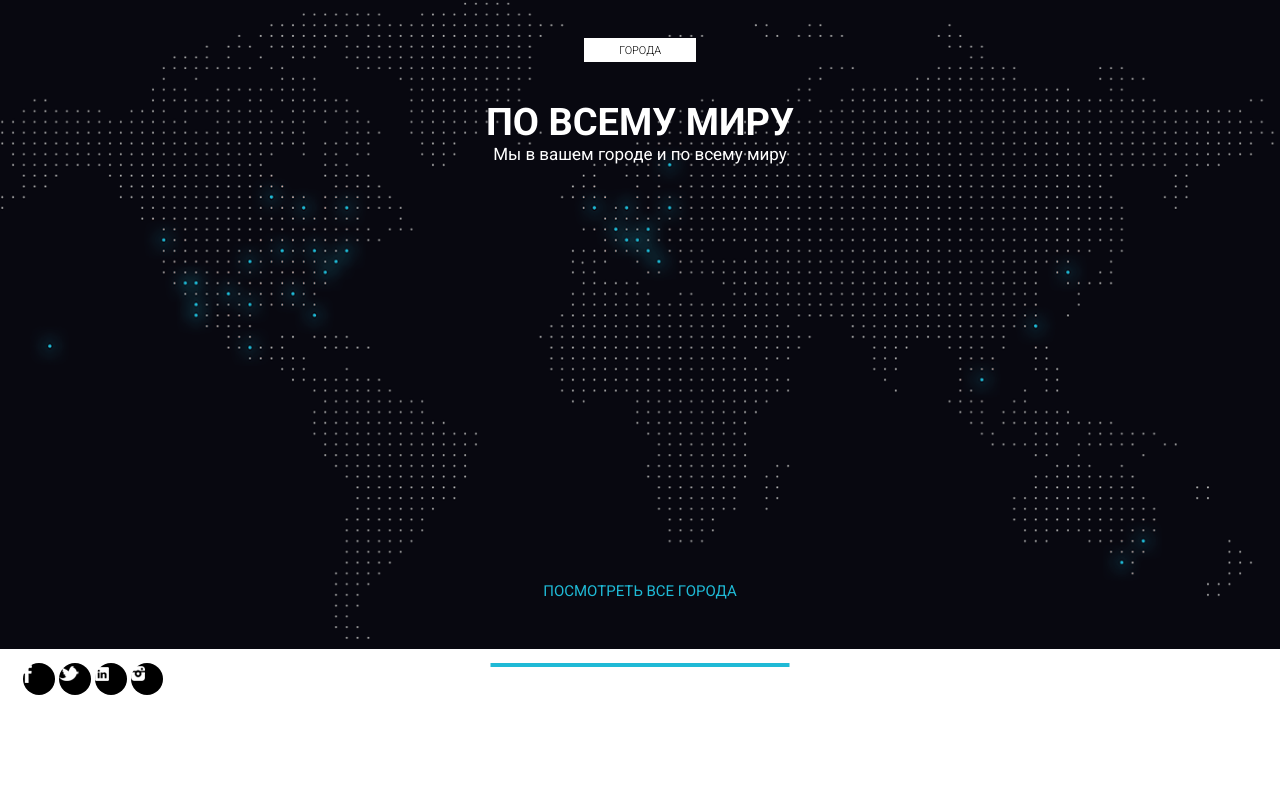
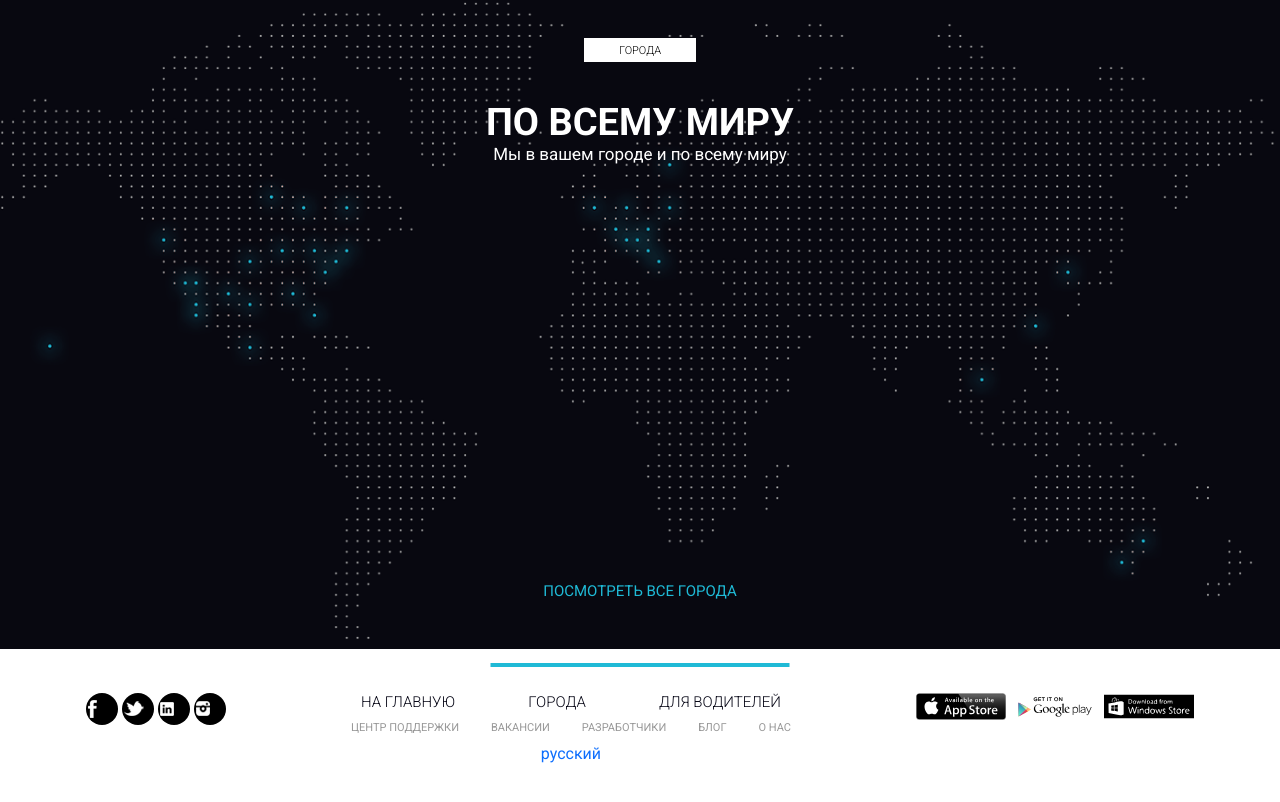
Before and after one commit to Viktor-82/Udemy_Bootsrap-Sass, a plain HTML site: page src/index.html in a window 1280 px wide. Shown: the part 3869-4671 px from the top of the page. Drawn offline with Linux system fonts and the light colour scheme.

Commit message:
made footer menu and icons with flexboxes

```diff
--- a/src/index.html
+++ b/src/index.html
@@ -256,10 +256,20 @@
         <div class="SocialIconsBlackRound"><img src="icon/social_icon/instagram.png" alt="instagram"></div>
     </div>
     <div class="FooterMenu">
-
+        <a href="#" class="MenuFooter">на главную</a>
+        <a href="#" class="MenuFooter">города</a>
+        <a href="#" class="MenuFooter">для водителей</a>
+        <a href="#" class="SubMenuFooter">центр поддержки</a>
+        <a href="#" class="SubMenuFooter">вакансии</a>
+        <a href="#" class="SubMenuFooter">разработчики</a>
+        <a href="#" class="SubMenuFooter">блог</a>
+        <a href="#" class="SubMenuFooter">о нас</a>
+        <a href="#" class="LangFooter">русский</a>
     </div>
     <div class="SocialStore">
-
+        <a href="" class="SocialStoreIcon"><img src="icon/store_icon/app-store.svg" alt="AppStore"></a>
+        <a href="" class="SocialStoreIcon"><img src="icon/store_icon/google-play.svg" alt="GooglePlay"></a>
+        <a href="" class="SocialStoreIcon"><img src="icon/store_icon/windows-store.svg" alt="WindowsStore"></a>
     </div>
 </footer>
 
--- a/src/sass/style.sass
+++ b/src/sass/style.sass
@@ -356,6 +356,10 @@ nav
 		color: $var2
 footer
 	position: relative
+	display: flex
+	flex-wrap: wrap
+	justify-content: space-around
+	align-content: space-between
 	padding: 14px 23px 39px 23px
 	min-height: 157px
 	background-color: $var2
@@ -366,9 +370,46 @@ footer
 		background-color: #1fbad6
 		left: 50%
 		transform: translateX(-50%)
-	.SocialIconsBlackRound
-		display: inline-block
-		width: 32px
-		height: 32px
-		background-color: $var3
-		border-radius: 51%
+	.SocialIcons
+		margin-top: 30px
+		.SocialIconsBlackRound
+			padding: 5px 2px
+			display: inline-block
+			width: 32px
+			height: 32px
+			background-color: $var3
+			border-radius: 51%
+	.FooterMenu
+		margin-top: 20px
+		position: relative
+		display: flex
+		flex-wrap: wrap
+		justify-content: space-between
+		align-content: space-between
+		height: 50px
+		width: 440px
+		a
+			text-decoration: none
+		.MenuFooter
+			margin: 10px
+			font-size: 15px
+			font-weight: 300
+			text-transform: uppercase
+			color: #070716
+		.SubMenuFooter
+			font-size: 11px
+			text-transform: uppercase
+			color: #999999
+		.LangFooter
+			position: absolute
+			left: 50%
+			transform: translateX(-50%)
+			bottom: -30px
+	.SocialStore
+		margin-top: 30px
+		.SocialStoreIcon
+			width: 90px
+			height: 27px
+			img
+				width: 90px
+				height: 27px
```
Also changed, not shown: src/css/style.css, 1 other file.
